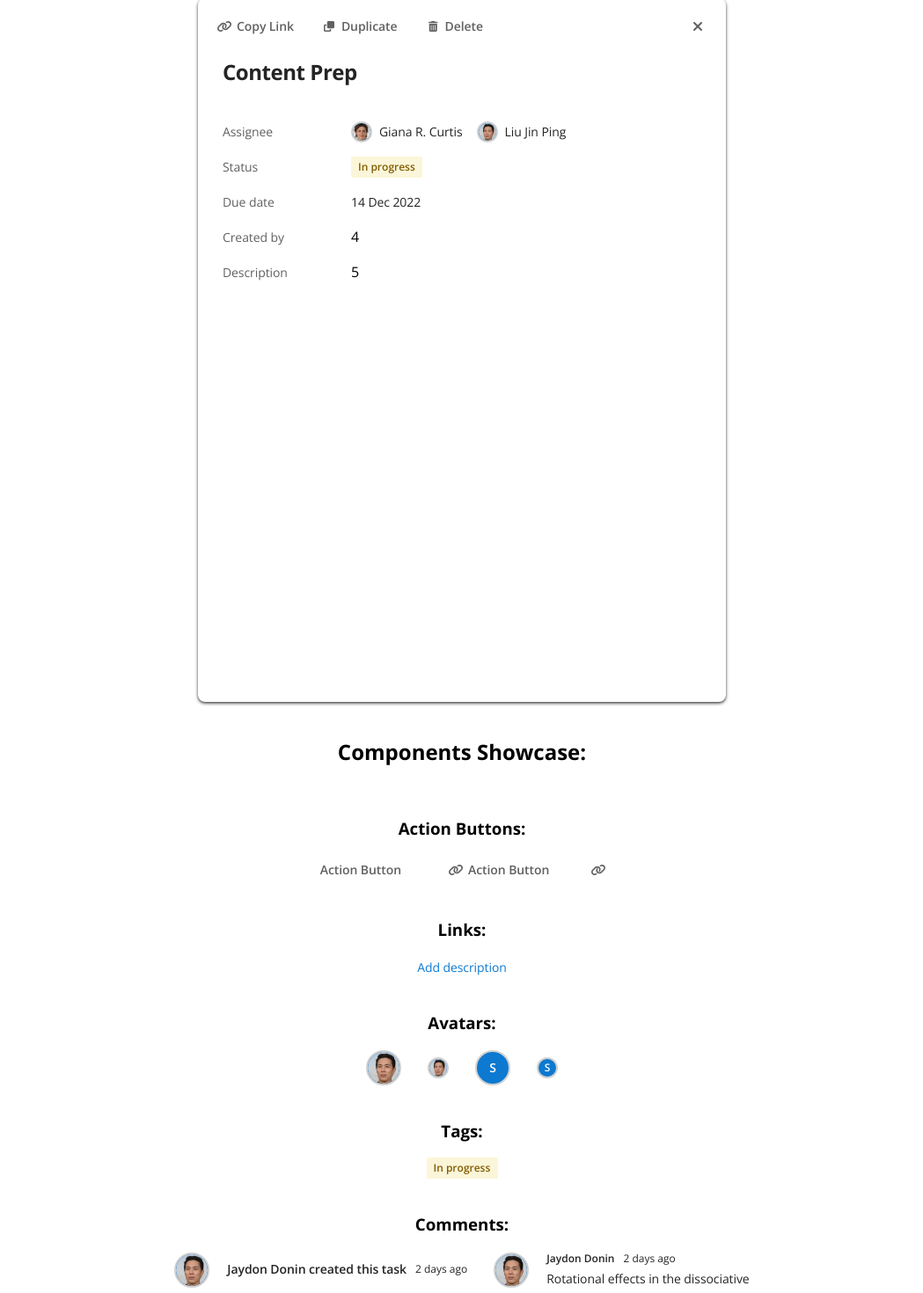
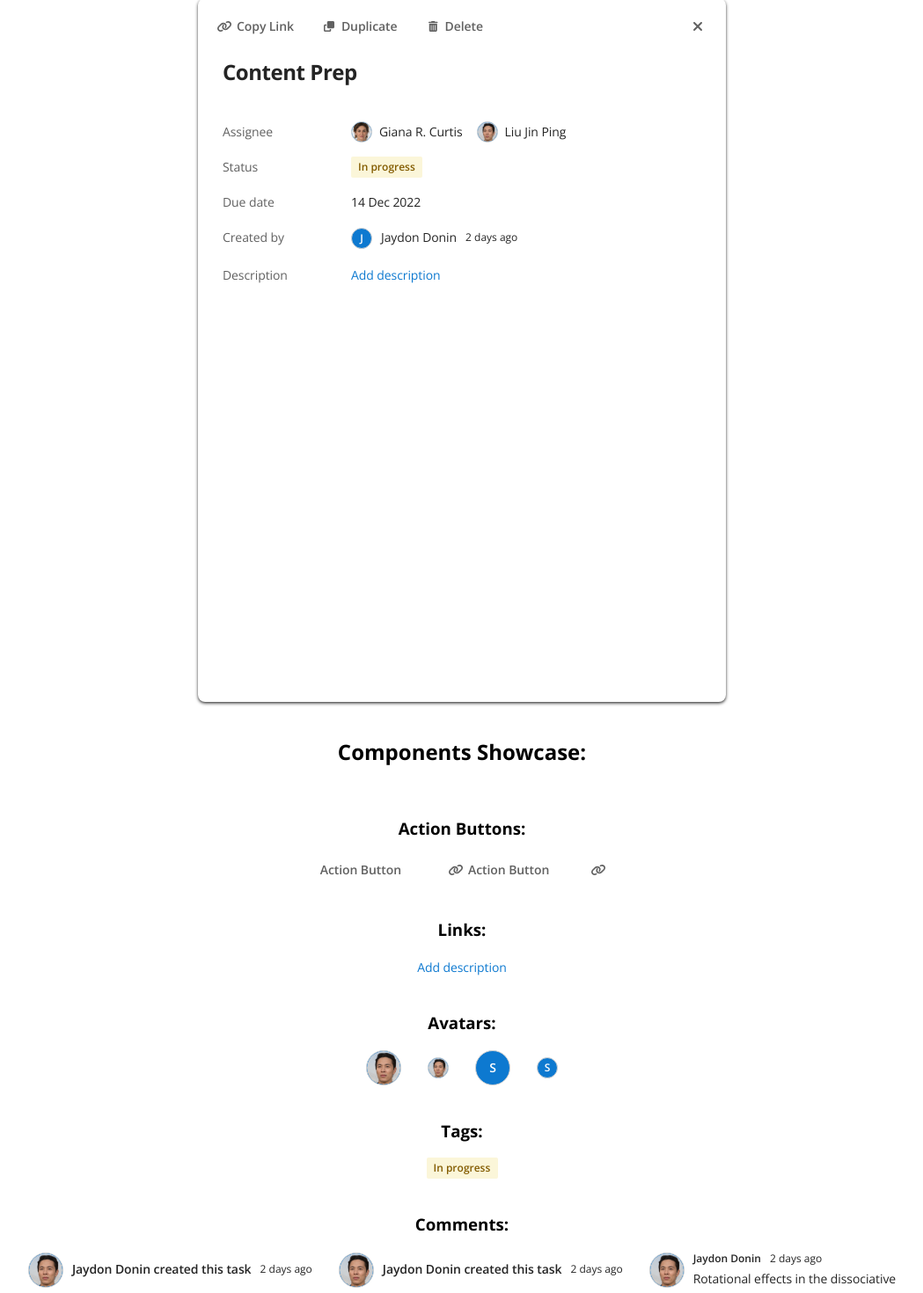
Before and after one commit to antisocrates/atypon-assignment, a Next.js app: page / in a window 1280 px wide. Shown: the part 95-1565 px from the top of the page at 88% size, without its empty margins (115-1164 px from the left). Built offline with nearby package versions, Linux system fonts and the light colour scheme.

Commit message:
modal-card

```diff
--- a/components/avatar/avatar.module.css
+++ b/components/avatar/avatar.module.css
@@ -1,5 +1,5 @@
 .avatar {
-    border: 2px solid var(--gray-100);
+    border: 1px solid var(--gray-100);
     border-radius: 100%;
     display: flex;
     justify-content: center;
--- a/components/comment/comment.component.tsx
+++ b/components/comment/comment.component.tsx
@@ -3,7 +3,8 @@ import styles from './comment.module.css';
 
 export enum CommentTypes {
     notice,
-    post
+    post,
+    status
 }
 
 export interface CommentProps {
@@ -20,10 +21,14 @@ export const Comment: React.FC<CommentProps> = ({commentType,avatar,age,content,
             <div>{avatar}</div>
             <div className={styles.commentCol}>
                 <div className={styles.commentRow}>
-                    {commentType === CommentTypes.notice ?
+                    {commentType === CommentTypes.notice &&
                         <div className={"text-subtitle"}>{user} created this task</div>
-                        :
+                    }
+                    {commentType === CommentTypes.post &&
                         <div className={"text-overline"}>{user}</div>
+                    }
+                    {commentType === CommentTypes.status &&
+                        <div className={"text-normal"}>{user}</div>
                     }
                     <div className={"text-caption"}>{age} days ago</div>
                 </div>
--- a/components/comment/comment.module.css
+++ b/components/comment/comment.module.css
@@ -1,8 +1,9 @@
 .comment {
     display: flex;
     flex-direction: row;
-    gap: 20px;
-    justify-content: center;
+    /*gap: 20px;*/
+    gap: 10px;
+    /*justify-content: center;*/
     align-items: center;
 }
 
--- a/components/modal-card/modal-card.component.tsx
+++ b/components/modal-card/modal-card.component.tsx
@@ -6,6 +6,8 @@ import {Avatar, AvatarSizes} from "../avatar/avatar.component";
 import avatar1 from "../../public/avatar-1.jpg";
 import avatar2 from "../../public/avatar-2.jpg";
 import {Tag} from "../tag/tag.component";
+import {Comment, CommentTypes} from "../comment/comment.component";
+import {LinkComponent} from "../link/link.component";
 
 export interface ModalCardProps {
     avatar: React.ReactNode;
@@ -47,9 +49,13 @@ export const ModalCard: React.FC<ModalCardProps> = ({avatar,placeholder}) => {
                         <span className={"text-normal"}>14 Dec 2022</span>
                     </div>
                     <div className={"text-normal fg-gray-300"}>Created by</div>
-                    <div>4</div>
+                    <div>
+                        <Comment avatar={<Avatar avatarSize={AvatarSizes.small} avatarText={"Jaydon Donin"}/>} user={"Jaydon Donin"} age={2} commentType={CommentTypes.status}/>
+                    </div>
                     <div className={"text-normal fg-gray-300"}>Description</div>
-                    <div>5</div>
+                    <div>
+                        <LinkComponent href={"#"} linkText={"Add description"}/>
+                    </div>
 
 
                 </div>
--- a/pages/index.tsx
+++ b/pages/index.tsx
@@ -36,7 +36,7 @@ const Home: NextPage = () => {
 
                 <section>
                     <h3 style={{textAlign: "center"}}>Links:</h3>
-                    <LinkComponent href={"https://www.atypon.com/"} linkText={"Add description"}/>
+                    <LinkComponent href={"#"} linkText={"Add description"}/>
                 </section>
 
                 <section>
@@ -57,6 +57,7 @@ const Home: NextPage = () => {
                 <section>
                     <h3 style={{textAlign: "center"}}>Comments:</h3>
                     <div className={"flex-row"}>
+                        <Comment avatar={<Avatar avatarSize={AvatarSizes.large} avatarText={"Socrates"} photoURL={avatar2}/>} user={"Jaydon Donin"} age={2} commentType={CommentTypes.notice}/>
                         <Comment avatar={<Avatar avatarSize={AvatarSizes.large} avatarText={"Socrates"} photoURL={avatar2}/>} user={"Jaydon Donin"} age={2} commentType={CommentTypes.notice}/>
                         <Comment avatar={<Avatar avatarSize={AvatarSizes.large} avatarText={"Socrates"} photoURL={avatar2}/>} user={"Jaydon Donin"} age={2} commentType={CommentTypes.post} content={"Rotational effects in the dissociative"}/>
                     </div>
```
